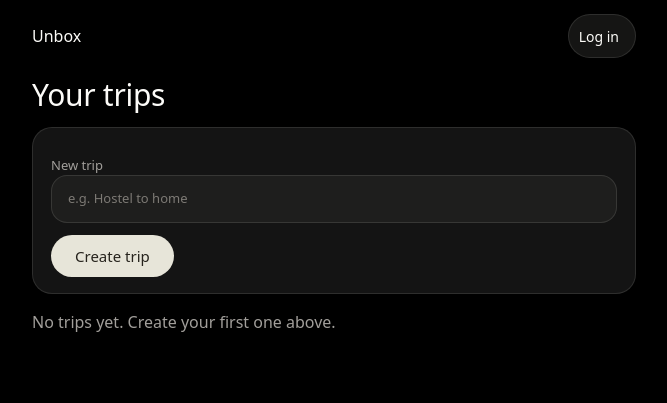
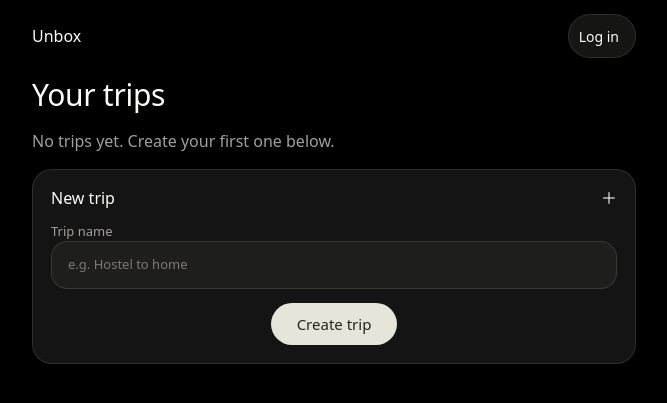
Before and after one commit to mitaalisingh/unbox, a Flask app: template templates/auth/trips.html in a window 1280 px wide. Shown: the top 403 px of the page, without its empty margins (306-973 px from the left). Run offline with Flask 3, Linux system fonts and the light colour scheme; the template is opened without the code that fills it, so the values that code supplies are empty.

Commit message:
Trips first, then a collapsed New trip panel with a centered small button

```diff
--- a/static/style.css
+++ b/static/style.css
@@ -163,7 +163,12 @@ code{background:var(--glass-2);padding:2px 6px;border-radius:6px}
 
 .boxcard{position:relative}
 .trips-card-pad{padding-right:46px}
-button.primary.compact{width:auto;padding:10px 24px;font-size:15px;margin-top:12px}
+button.primary.compact{display:block;width:auto;padding:10px 26px;font-size:15px;margin:14px auto 2px}
 .askfirst summary{list-style:none;cursor:pointer}
 .askfirst summary::-webkit-details-marker{display:none}
 .avatar{display:grid;place-items:center;width:38px;height:38px;border-radius:50%;background:var(--glass-2);border:1px solid var(--edge);color:var(--ink);font-weight:500;font-size:15px}
+
+.newtrip{margin-top:14px}
+.newtrip > summary{display:flex;justify-content:space-between;align-items:center;cursor:pointer;list-style:none;font-weight:500;color:var(--ink)}
+.newtrip > summary::-webkit-details-marker{display:none}
+.newtrip[open] > summary{margin-bottom:6px}
--- a/templates/auth/trips.html
+++ b/templates/auth/trips.html
@@ -2,11 +2,6 @@
 {% block title %}Your trips · Unbox{% endblock %}
 {% block content %}
 <h1>Your trips</h1>
-<form method="post" class="glass addbox" style="margin-top:14px">
-  <input type="hidden" name="csrf" value="{{ csrf_token() }}">
-  <label>New trip <input name="name" maxlength="80" required placeholder="e.g. Hostel to home" autocomplete="off"></label>
-  <button class="primary compact" type="submit">Create trip</button>
-</form>
 {% if active %}
 <ul class="stack">
 {% for t in active %}
@@ -29,7 +24,15 @@
   </li>
 {% endfor %}
 </ul>
-{% else %}<p class="muted">No trips yet. Create your first one above.</p>{% endif %}
+{% else %}<p class="muted">No trips yet. Create your first one below.</p>{% endif %}
+<details class="glass addbox newtrip" {{ 'open' if not active and not archived }}>
+  <summary>New trip <span aria-hidden="true">＋</span></summary>
+  <form method="post">
+    <input type="hidden" name="csrf" value="{{ csrf_token() }}">
+    <label>Trip name <input name="name" maxlength="80" required placeholder="e.g. Hostel to home" autocomplete="off"></label>
+    <button class="primary compact" type="submit">Create trip</button>
+  </form>
+</details>
 {% if archived %}
 <h2>Archived</h2>
 <ul class="stack">
```
